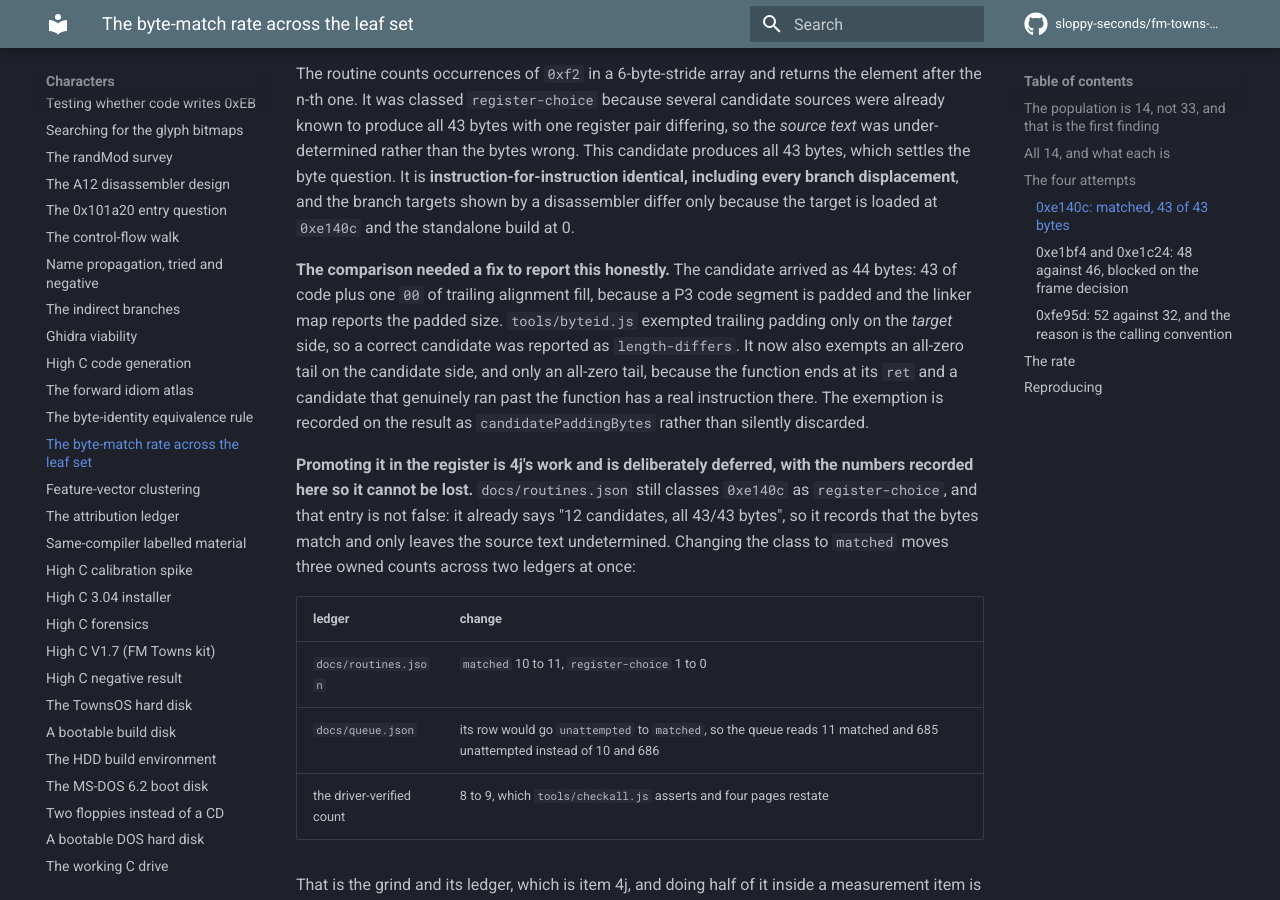
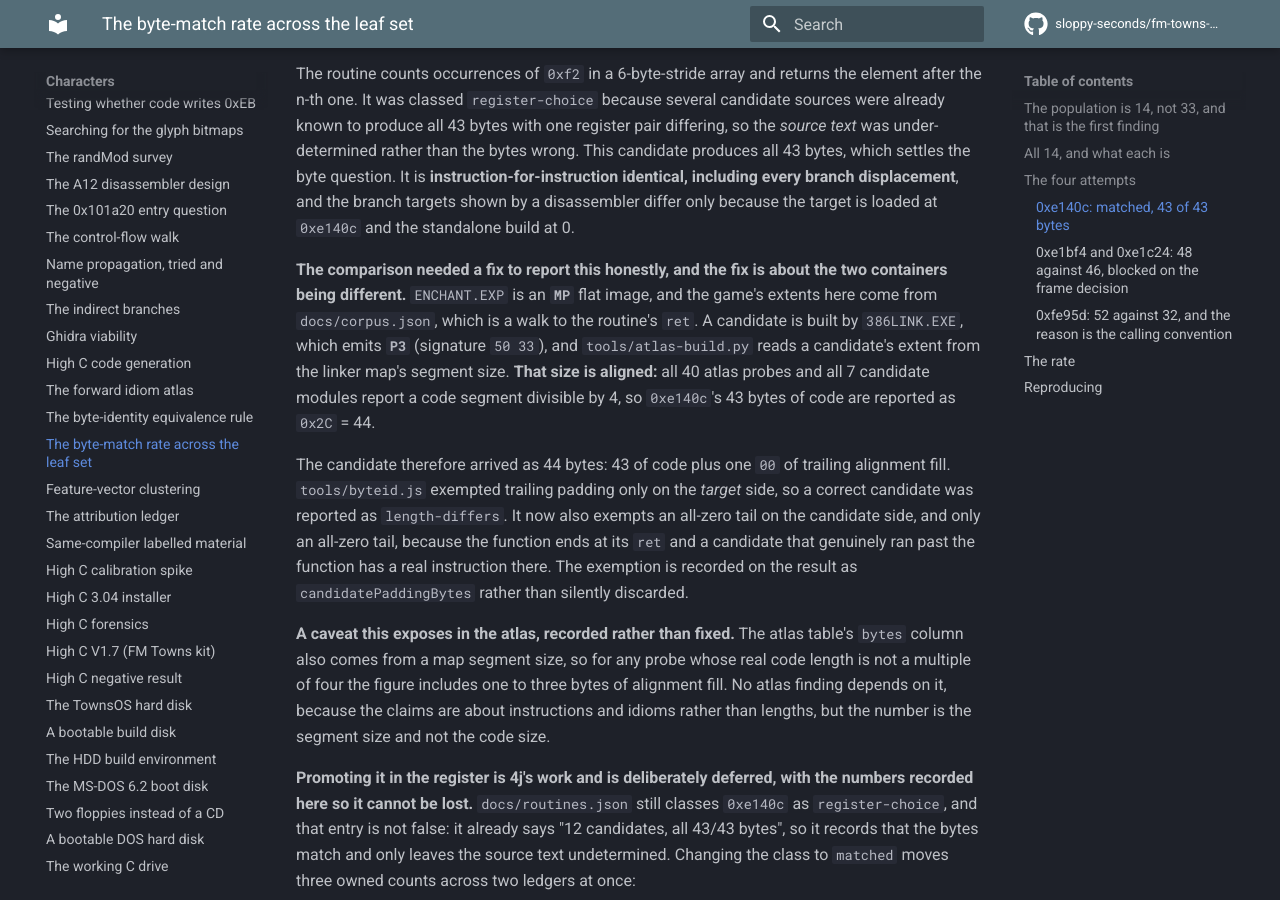
Before and after one commit to sloppy-seconds/fm-towns-ultima, an MkDocs documentation site: the page built from docs/byte-match-rate.md, in a window 1280 px wide and 900 px high, scrolled down 2282 px. Built offline with MkDocs 1.6.1 and Material for MkDocs 9.7.7, drawn with Linux system fonts in a browser that asks for light colours; comment, search, counter and statistics services are not loaded.

Commit message:
docs: ENCHANT.EXP is MP, the candidate is P3, and the padding claim is about the candidate
Paul caught this: my 4f write-up said "a P3 code segment is padded" without saying
which container, and ENCHANT.EXP is MP (4d 50). The claim was true of the candidate
build and read as if it were true of the game, which is exactly the kind of ambiguous
sentence this repository keeps paying for.

The correct statement, verified:

  ENCHANT.EXP   MP  (4d 50)   game extents come from docs/corpus.json, a walk to the ret
  candidate     P3  (50 33)   built by 386LINK.EXE, extent read from the linker map

The alignment belongs to the candidate side. Checked rather than assumed: all 40 atlas
probes and all 7 candidate modules report a code segment size divisible by 4, which is
why 0xe140c's 43 bytes of code arrive as 0x2C = 44. One data point was not enough to
state that, and it is a rule rather than a coincidence.

Corrected in tools/byteid.js, docs/byte-match-rate.md and docs/plan.md, all three now
naming both containers and saying which one the exemption applies to.

Also recorded rather than silently fixed: the atlas table's bytes column comes from a
map segment size too, so for any probe whose real code length is not a multiple of four
that figure includes one to three bytes of fill. No atlas finding depends on it, since
the claims are about instructions and idioms, but the number is the segment size and not
the code size.

Re-verified the exemption still refuses a non-zero tail: a padded zero tail and a single
zero pad both give byte-identical, while appending 0x90 gives length-differs.

```diff
--- a/docs/byte-match-rate.md
+++ b/docs/byte-match-rate.md
@@ -83,12 +83,23 @@ candidate produces all 43 bytes, which settles the byte question. It is **instru
 including every branch displacement**, and the branch targets shown by a disassembler differ only because the
 target is loaded at `0xe140c` and the standalone build at 0.
 
-**The comparison needed a fix to report this honestly.** The candidate arrived as 44 bytes: 43 of code plus one
-`00` of trailing alignment fill, because a P3 code segment is padded and the linker map reports the padded size.
-`tools/byteid.js` exempted trailing padding only on the *target* side, so a correct candidate was reported as
-`length-differs`. It now also exempts an all-zero tail on the candidate side, and only an all-zero tail, because
-the function ends at its `ret` and a candidate that genuinely ran past the function has a real instruction there.
-The exemption is recorded on the result as `candidatePaddingBytes` rather than silently discarded.
+**The comparison needed a fix to report this honestly, and the fix is about the two containers being different.**
+`ENCHANT.EXP` is an **`MP`** flat image, and the game's extents here come from `docs/corpus.json`, which is a walk
+to the routine's `ret`. A candidate is built by `386LINK.EXE`, which emits **`P3`** (signature `50 33`), and
+`tools/atlas-build.py` reads a candidate's extent from the linker map's segment size. **That size is aligned:**
+all 40 atlas probes and all 7 candidate modules report a code segment divisible by 4, so `0xe140c`'s 43 bytes
+of code are reported as `0x2C` = 44.
+
+The candidate therefore arrived as 44 bytes: 43 of code plus one `00` of trailing alignment fill. `tools/byteid.js`
+exempted trailing padding only on the *target* side, so a correct candidate was reported as `length-differs`. It
+now also exempts an all-zero tail on the candidate side, and only an all-zero tail, because the function ends at
+its `ret` and a candidate that genuinely ran past the function has a real instruction there. The exemption is
+recorded on the result as `candidatePaddingBytes` rather than silently discarded.
+
+**A caveat this exposes in the atlas, recorded rather than fixed.** The atlas table's `bytes` column also comes
+from a map segment size, so for any probe whose real code length is not a multiple of four the figure includes
+one to three bytes of alignment fill. No atlas finding depends on it, because the claims are about instructions
+and idioms rather than lengths, but the number is the segment size and not the code size.
 
 **Promoting it in the register is 4j's work and is deliberately deferred, with the numbers recorded here so it
 cannot be lost.** `docs/routines.json` still classes `0xe140c` as `register-choice`, and that entry is not false:
```
Also changed, not shown: docs/plan.md (+6 -4 lines), 1 other file.
